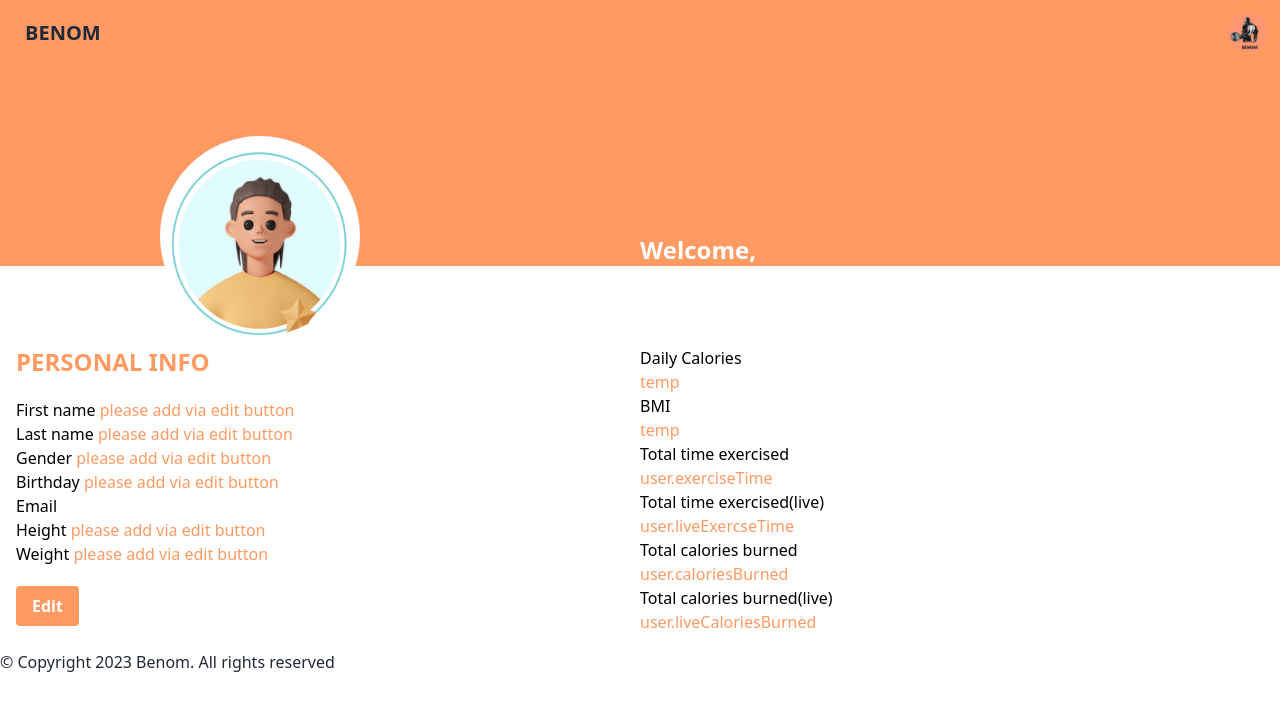
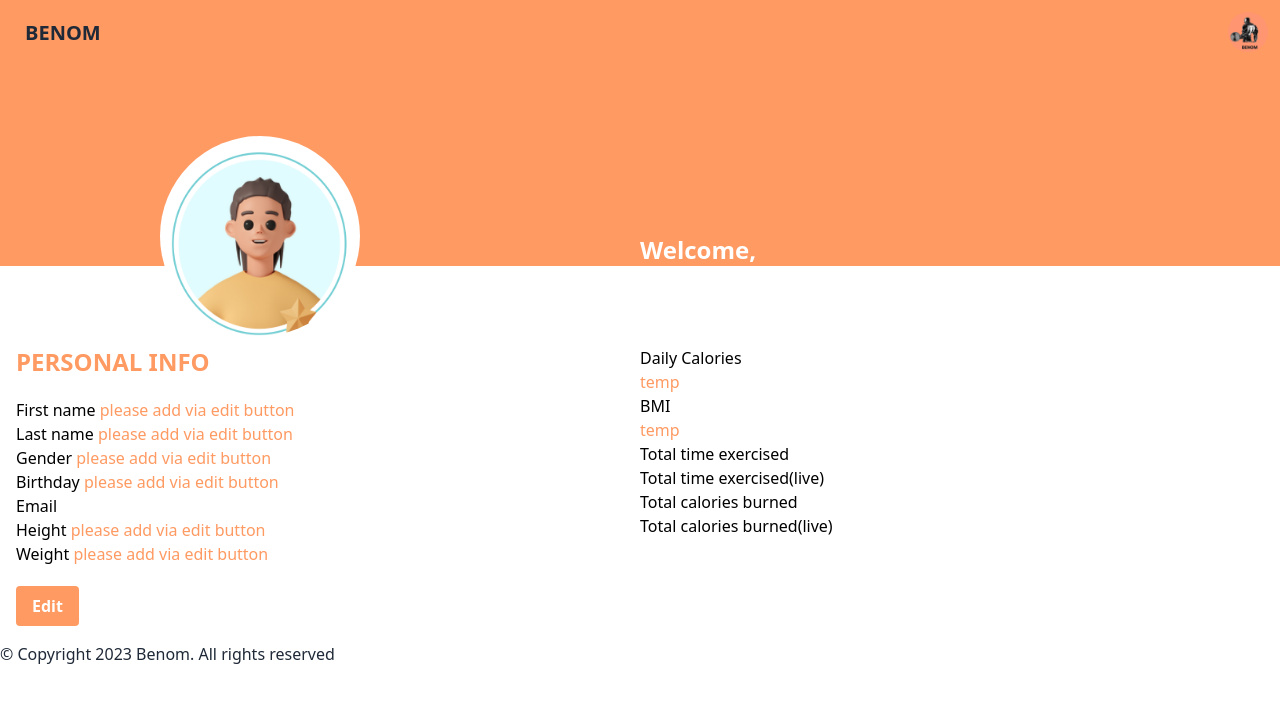
Before and after one commit to ymn-dev/benom-health-webapp-frontend, a React (Vite) app: page /profile in a window 1280 px wide. Shown: the top 710 px of the page. Built offline with nearby package versions, Linux system fonts and the light colour scheme.

Commit message:
login done

```diff
--- a/src/Component/SignIn/SignIn.jsx
+++ b/src/Component/SignIn/SignIn.jsx
@@ -41,9 +41,11 @@ const SignIn = () => {
       });
       // console.log(userData.data.data);
       const { email, joinDate, userName } = userData.data.data;
+      const exerciseData = await axios.get(`https://benom-backend.onrender.com/users/${_id}/activities`, { headers });
+      const { caloriesBurned, exerciseTime, liveCaloriesBurned, liveExerciseTime, exerciseLog } = exerciseData.data.data;
       // const data = await axios.get(`http://localhost:3001/users/${_id}`, { withCredentials: true });
       // console.log(data);
-      setUser({ ...user, _id, email, joinDate, userName });
+      setUser({ ...user, _id, email, joinDate, userName, headers, caloriesBurned, exerciseTime, liveCaloriesBurned, liveExerciseTime, exerciseLog });
       setLogin(true);
       navigate("/home");
     } catch (err) {
--- a/src/Component/User/Profile.jsx
+++ b/src/Component/User/Profile.jsx
@@ -10,12 +10,6 @@ const Profile = () => {
   if (!login) {
     navigate("/signin");
   }
-  useEffect(() => {
-    const getData = async () => {
-      const response = await axios.get(`https://benom-backend.onrender.com/users/${user._id}/activities`);
-      console.log(response);
-    };
-  }, []);
 
   // const profileImageStyle = {
   //   width: '200px',
@@ -109,22 +103,22 @@ const Profile = () => {
           <p>
             <span className="text-black">Total time exercised</span>
             <br />
-            <span className="text-salmon"> {`user.exerciseTime`}</span>
+            <span className="text-salmon"> {user.exerciseTime}</span>
           </p>
           <p>
             <span className="text-black">Total time exercised(live)</span>
             <br />
-            <span className="text-salmon"> {`user.liveExercseTime`}</span>
+            <span className="text-salmon"> {user.liveExerciseTime}</span>
           </p>
           <p>
             <span className="text-black">Total calories burned</span>
             <br />
-            <span className="text-salmon"> {`user.caloriesBurned`}</span>
+            <span className="text-salmon"> {user.caloriesBurned}</span>
           </p>
           <p>
             <span className="text-black">Total calories burned(live)</span>
             <br />
-            <span className="text-salmon"> {`user.liveCaloriesBurned`}</span>
+            <span className="text-salmon"> {user.liveCaloriesBurned}</span>
           </p>
         </div>
       </div>
```
